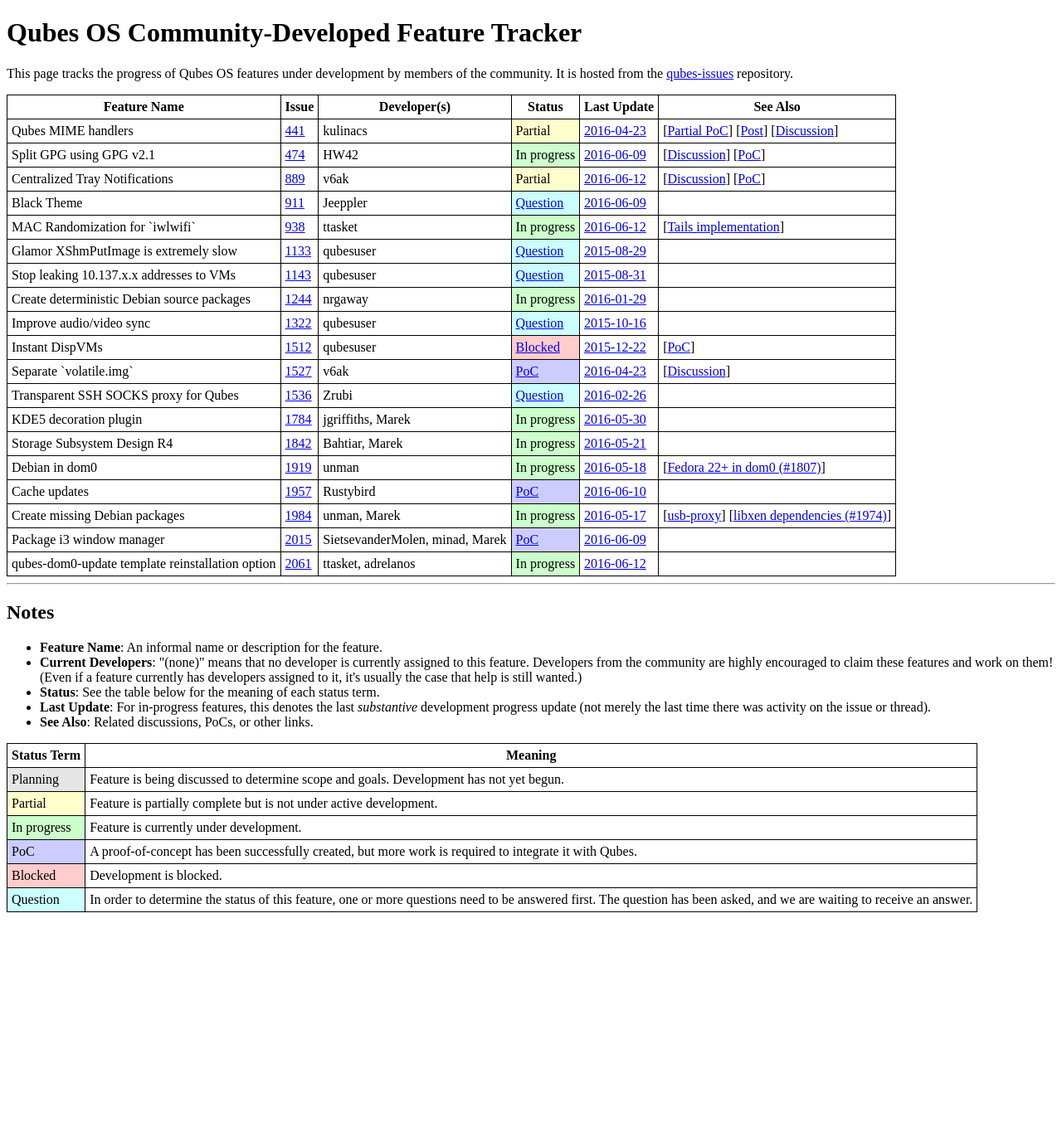
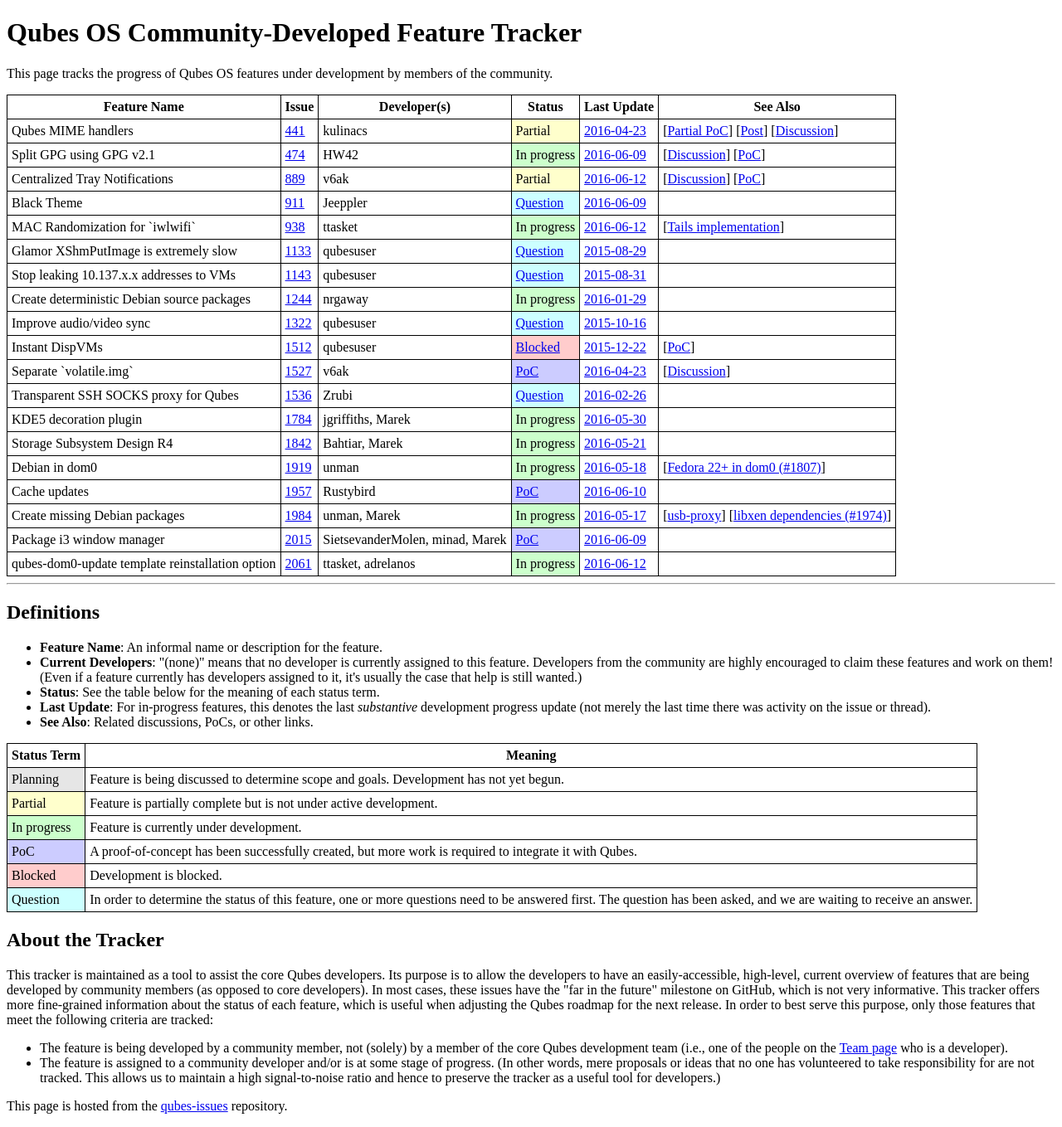
Before and after one commit to QubesOS/qubes-issues, a Jekyll site: the page built from index.md, in a window 1280 px wide. Shown: the whole page at 83% size. Built offline with Jekyll 4.4.1, drawn with Linux system fonts in a browser that asks for light colours; before the commit the page ends 1108 px from its top, so only the background shows below that.

Commit message:
Add section explaining the tracker

```diff
--- a/_includes/features.html
+++ b/_includes/features.html
@@ -65,7 +65,7 @@
   </tbody>
 </table>
 <hr>
-<h2>Notes</h2>
+<h2>Definitions</h2>
 <ul>
   <li><b>Feature Name</b>: An informal name or description for the feature.</li>
   <li><b>Current Developers</b>: "(none)" means that no developer is currently assigned
@@ -112,3 +112,25 @@
     </tr>
   </tbody>
 </table>
+<h2>About the Tracker</h2>
+<p>This tracker is maintained as a tool to assist the core Qubes developers. Its
+purpose is to allow the developers to have an easily-accessible, high-level,
+current overview of features that are being developed by community members (as
+opposed to core developers). In most cases, these issues have the "far in the
+future" milestone on GitHub, which is not very informative. This tracker offers
+more fine-grained information about the status of each feature, which is useful
+when adjusting the Qubes roadmap for the next release. In order to best serve
+this purpose, only those features that meet the following criteria are
+tracked:</p>
+<ul>
+  <li>The feature is being developed by a community member, not (solely) by a
+  member of the core Qubes development team (i.e., one of the people on the
+  <a href="https://www.qubes-os.org/team/">Team page</a> who is a
+  developer).</li>
+  <li>The feature is assigned to a community developer and/or is at some stage
+  of progress. (In other words, mere proposals or ideas that no one has
+  volunteered to take responsibility for are not tracked. This allows us to
+  maintain a high signal-to-noise ratio and hence to preserve the tracker as a
+  useful tool for developers.)</li>
+</ul>
+<p>This page is hosted from the <a href="https://github.com/QubesOS/qubes-issues/tree/gh-pages">qubes-issues</a> repository.</p>
--- a/index.md
+++ b/index.md
@@ -8,8 +8,6 @@ Qubes OS Community-Developed Feature Tracker
 ============================================
 
 This page tracks the progress of Qubes OS features under development by members
-of the community. It is hosted from the [qubes-issues] repository.
+of the community.
 
 {% include features.html %}
-
-[qubes-issues]: https://github.com/QubesOS/qubes-issues/tree/gh-pages
```
